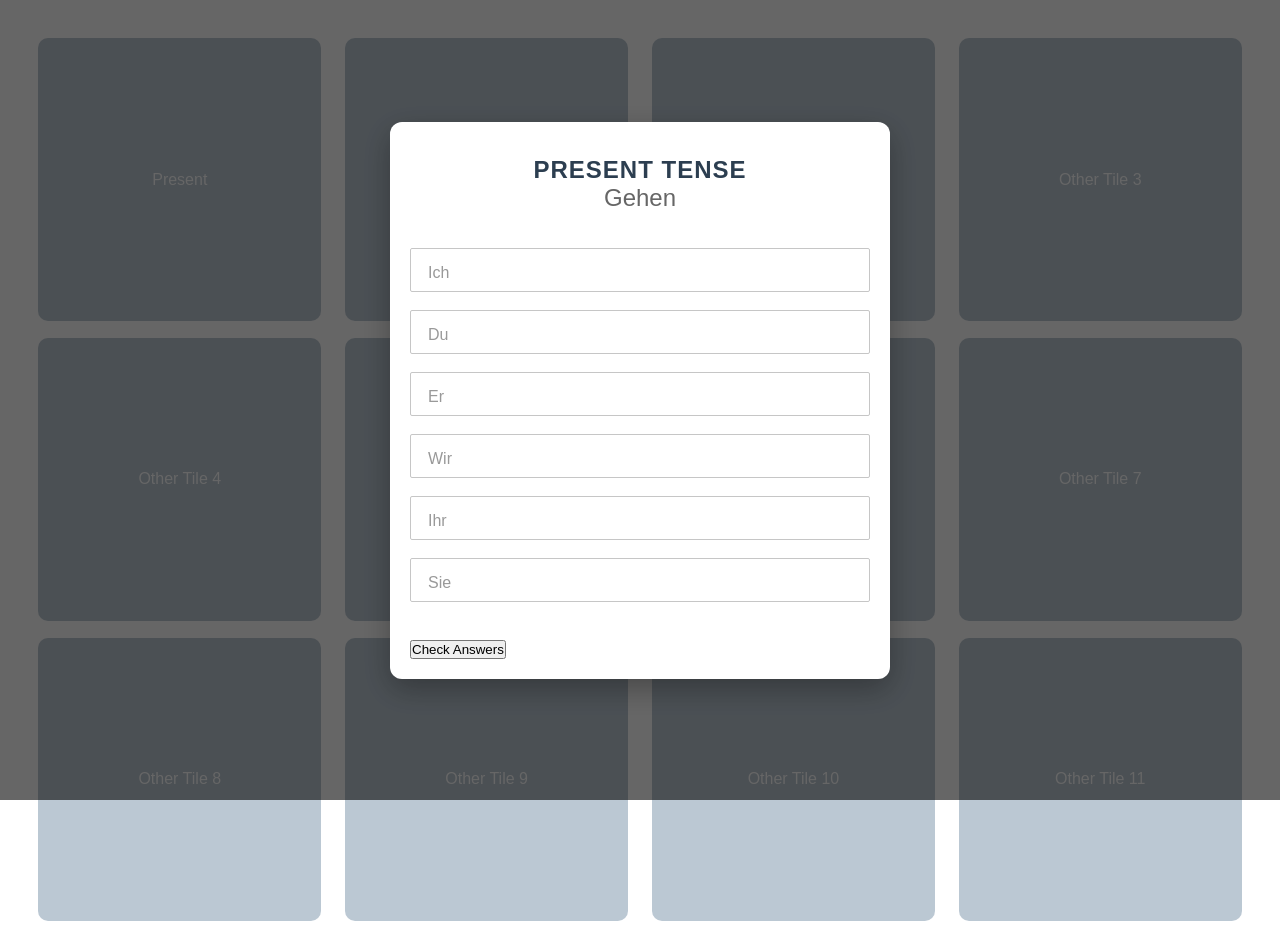
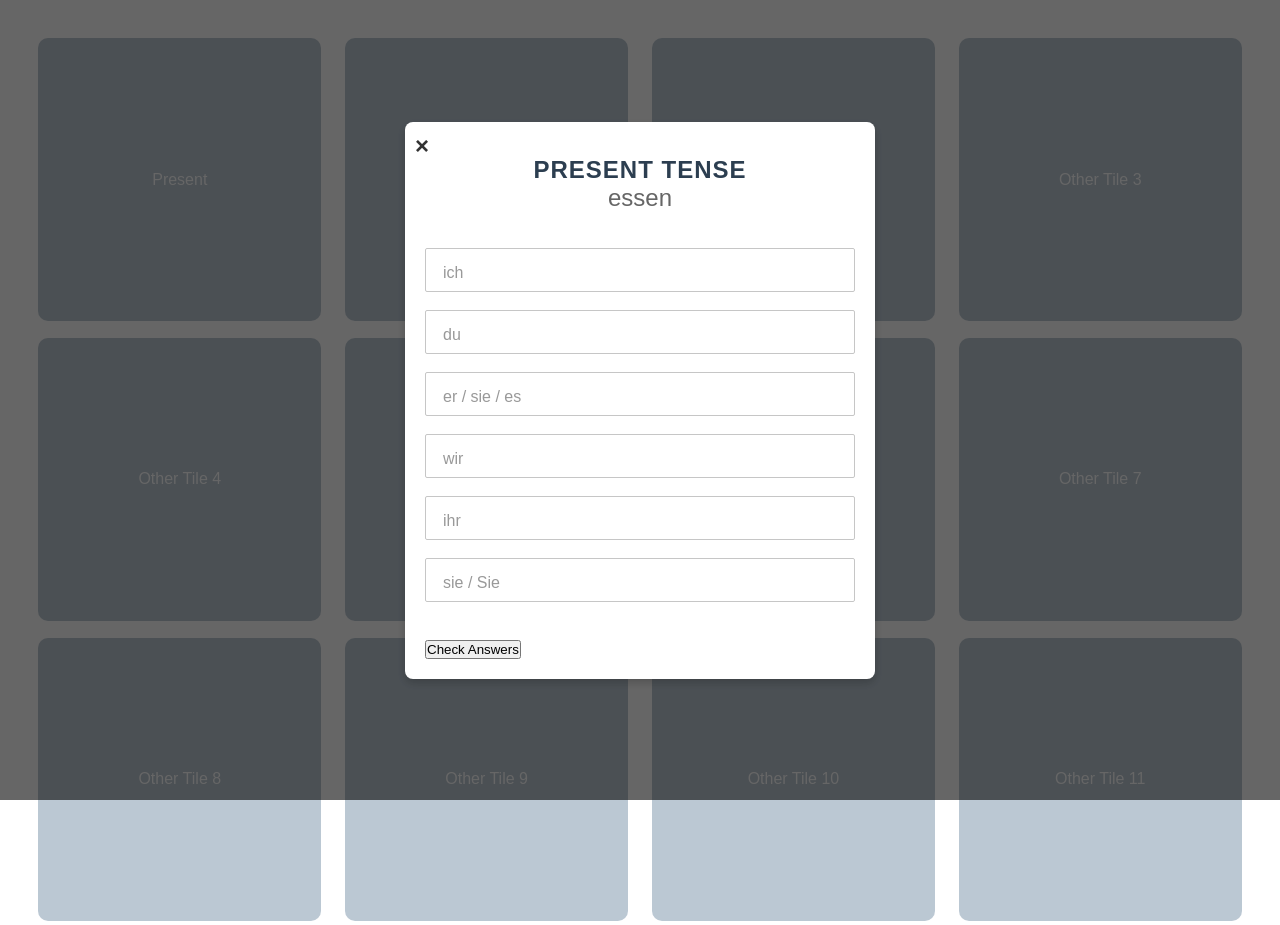
Before and after one commit to J-A-G-0/learn_german_2, a React (Create React App) app: page / in a window 1280 px wide. Both pictures are taken after a click on the element "Present". Built offline with nearby package versions, Linux system fonts and the light colour scheme.

Commit message:
Verb data now stored in hashes under /Data, exit added to Modal, Can now click through each verb in a set before exiting at the end, stylistic changes.

```diff
--- a/src/Components/Modal.css
+++ b/src/Components/Modal.css
@@ -41,6 +41,37 @@
     padding-bottom: 1.5em;
     text-align: center;
 }
+
+.modal-content {
+    position: relative;
+    width: 470px; /* Adjust as needed */
+    background: white;
+    padding: 20px;
+    border-radius: 8px;
+    box-shadow: 0px 4px 10px rgba(0, 0, 0, 0.2);
+}
+
+.modal-content header {
+  width: 100%; /* Ensures the header spans the full width */
+}
+
+
+.close-button {
+  position: absolute;
+  top: 10px;
+  left: 10px;
+  background: none;
+  border: none;
+  font-size: 24px;
+  cursor: pointer;
+  color: #333;
+  font-weight: bold;
+}
+
+.close-button:hover {
+  color: red;
+}
+
 
 /* Colours */
 :root {
--- a/src/Components/Modal.js
+++ b/src/Components/Modal.js
@@ -1,21 +1,39 @@
 import React, { useEffect, useState } from 'react';
 import './Modal.css';
-import verbHashes from './verbHashes';
-import { getVerbArrayFromTenseName } from './verbHashes';
+import { getVerbArrayFromTenseName } from '../Data/Verbs';
+import verbs from '../Data/Verbs';
 
-function Modal( {title} ) {
+function Modal( {title, onClose } ) {
   const [submitCount, setSubmitCount] = useState(0);  // Track the number of form submissions
   const [buttonText, setButtonText] = useState("Check Answers");  // Manage button text state
+  const [verbNumber, setVerbNumber] = useState(0); // Track the current verb index
 
-  const pageNumber = 0;
-  console.log("page number = " + pageNumber);
+  // ###
+  // Retrieve verb data for the current modal.
+  // ###
 
-  const verbsToStudyArray = getVerbArrayFromTenseName(title.toLowerCase());
+  console.log("verb number = " + verbNumber);
+
+  const tenseToStudy = title.toLowerCase();
+  console.log("tenseToStudy = " + tenseToStudy);
+
+  const verbsToStudyArray = getVerbArrayFromTenseName(tenseToStudy);
   console.log("verb array to study = " + verbsToStudyArray);
 
   // Get number of different verbs to be studied.
   const numberOfVerbsToStudy = verbsToStudyArray.length;
   console.log("number of verbs to study = " + numberOfVerbsToStudy);
+
+  const currentVerbToStudy = verbsToStudyArray[verbNumber]
+  console.log("currentVerbToStudy = " + currentVerbToStudy);
+
+  // Note syntax here. The following would not log properly:
+  // const currentVerbToStudyDictionary = verbs[currentVerbToStudy][tenseToStudy];
+  const currentVerbToStudyDictionary = verbs[currentVerbToStudy][tenseToStudy];
+  console.log("Full dictionary for this verb = ", currentVerbToStudyDictionary);
+
+// ###
+
 
   useEffect(() => {
     const form = document.getElementById("verbForm");
@@ -42,9 +60,18 @@ function Modal( {title} ) {
       setButtonText("Continue");  // Change button text to 'Continue'
       lockInputs(); // Disable all inputs, but keep submit enabled
     } else if (submitCount === 1) {
-      // Second time: you could perform final form submission or show a summary
-      console.log("Second click - handling final submission or next step.");
-    }
+        // Move to the next verb if there is one
+        if (verbNumber < numberOfVerbsToStudy - 1) {
+          setVerbNumber((prevVerbNumber) => prevVerbNumber + 1);
+          setSubmitCount(0); // Reset submit count for the new verb
+          setButtonText("Check Answers"); // Reset button text
+          resetInputs(); // Clear the form for the next verb
+          resetFloatingLabels();
+        } else {
+          onClose();
+          // console.log("Reached the last verb. Handle completion.");
+        }
+      }
   }
 
   // Prevent user interaction after first submit
@@ -60,6 +87,14 @@ function Modal( {title} ) {
     console.log("consider it locked Ma'am");
   }
 
+  function resetInputs() {
+    document.querySelectorAll("#verbForm input").forEach((input) => {
+      input.disabled = false; // Enable inputs
+      input.classList.remove("incorrect", "correct"); // Remove highlight
+      if (input.type !== "submit") input.value = ""; // Clear input fields
+    });
+  }
+
   // Function to highlight incorrect answers
   const highlightIncorrectAnswer = (input) => {
     input.classList.add('incorrect');
@@ -72,16 +107,7 @@ function Modal( {title} ) {
 
   // Logic to check if the user's answer is incorrect
   const answerIsIncorrect = (userAnswer) => {
-    const presentHash = {
-      "ich": "gehe",
-      "du": "gehst",
-      "er": "geht",
-      "wir": "gehen",
-      "ihr": "geht",
-      "sie": "gehen"
-    };
-
-    const correctAnswer = presentHash[userAnswer.name];
+    const correctAnswer = currentVerbToStudyDictionary[userAnswer.name]
 
     return userAnswer.value.trim() !== correctAnswer;
   };
@@ -122,38 +148,51 @@ function Modal( {title} ) {
     });
   }, []);
 
+  function resetFloatingLabels() {
+    const floatLabels = document.querySelectorAll('.floatLabel');
+    floatLabels.forEach((input) => {
+      const label = input.nextElementSibling;
+      if (!input.value.trim()) {
+        label.classList.remove('active'); // Remove active class when input is empty
+      }
+    });
+  }
+
+
   return (
     <div className="modal-wrapper">
       <div className="modal-content">
         <header>
+          {/* Close Button (X) */}
+          <button className="close-button" onClick={onClose}>&times;</button>
           <h2 className="modal-title">{title} Tense</h2>
-          <h3 className="modal-subtitle">Gehen</h3>
+          <h3 className="modal-subtitle">{currentVerbToStudy}</h3>
         </header>
         <form id="verbForm" name="verbForm">
           <div className="form-group">
             <div className="controls">
               <input type="text" id="ich" className="floatLabel" name="ich" />
-              <label htmlFor="ich">Ich</label>
+              <label htmlFor="ich">ich</label>
             </div>
             <div className="controls">
               <input type="text" id="du" className="floatLabel" name="du" />
-              <label htmlFor="du">Du</label>
+              <label htmlFor="du">du</label>
             </div>
             <div className="controls">
               <input type="text" id="er" className="floatLabel" name="er" />
-              <label htmlFor="er">Er</label>
+              <label htmlFor="er">er / sie / es</label>
             </div>
             <div className="controls">
               <input type="text" id="wir" className="floatLabel" name="wir" />
-              <label htmlFor="wir">Wir</label>
+              <label htmlFor="wir">wir</label>
             </div>
             <div className="controls">
               <input type="text" id="ihr" className="floatLabel" name="ihr" />
-              <label htmlFor="ihr">Ihr</label>
+              <label htmlFor="ihr">ihr</label>
             </div>
             <div className="controls">
               <input type="text" id="sie" className="floatLabel" name="sie" />
-              <label htmlFor="sie">Sie</label>
+              <label htmlFor="sie">sie / Sie</label>
             </div>
           </div>
           <input type="submit" className="submitButton" id="submitButton" value={buttonText} />
--- a/src/Components/verbHashes.js
+++ /dev/null
@@ -1,102 +0,0 @@
-import React from 'react';
-
-export function getVerbArrayFromTenseName(tense) {
-    const tenseToVerbArrayMap = new Map([
-        ["present", ["essen", "trinken", "gehen", "sehen", "kommen", "machen", "fahren", "arbeiten", "lesen", "sprechen"]]
-    ]);
-
-    return tenseToVerbArrayMap.get(tense);
-}
-
-// Remember to feed this just the value, not the object.
-export default function verbHashes(tense) {
-    const presentTense = {
-        "essen": {
-          "ich": "esse",
-          "du": "isst",
-          "er": "isst",
-          "wir": "essen",
-          "ihr": "esst",
-          "sie": "essen"
-        },
-        "trinken": {
-          "ich": "trinke",
-          "du": "trinkst",
-          "er": "trinkt",
-          "wir": "trinken",
-          "ihr": "trinkt",
-          "sie": "trinken"
-        },
-        "gehen": {
-          "ich": "gehe",
-          "du": "gehst",
-          "er": "geht",
-          "wir": "gehen",
-          "ihr": "geht",
-          "sie": "gehen"
-        },
-        "sehen": {
-          "ich": "sehe",
-          "du": "siehst",
-          "er": "sieht",
-          "wir": "sehen",
-          "ihr": "seht",
-          "sie": "sehen"
-        },
-        "kommen": {
-          "ich": "komme",
-          "du": "kommst",
-          "er": "kommt",
-          "wir": "kommen",
-          "ihr": "kommt",
-          "sie": "kommen"
-        },
-        "machen": {
-          "ich": "mache",
-          "du": "machst",
-          "er": "macht",
-          "wir": "machen",
-          "ihr": "macht",
-          "sie": "machen"
-        },
-        "fahren": {
-          "ich": "fahre",
-          "du": "fährst",
-          "er": "fährt",
-          "wir": "fahren",
-          "ihr": "fahrt",
-          "sie": "fahren"
-        },
-        "arbeiten": {
-          "ich": "arbeite",
-          "du": "arbeitest",
-          "er": "arbeitet",
-          "wir": "arbeiten",
-          "ihr": "arbeitet",
-          "sie": "arbeiten"
-        },
-        "lesen": {
-          "ich": "lese",
-          "du": "liest",
-          "er": "liest",
-          "wir": "lesen",
-          "ihr": "lest",
-          "sie": "lesen"
-        },
-        "sprechen": {
-          "ich": "spreche",
-          "du": "sprichst",
-          "er": "spricht",
-          "wir": "sprechen",
-          "ihr": "sprecht",
-          "sie": "sprechen"
-        }
-      };
-
-    const pairings  = new Map([
-        ["present", presentTense]
-    ]);
-
-    return pairings.get(tense);
-
-}
--- /dev/null
+++ b/src/Data/Verbs.js
@@ -0,0 +1,193 @@
+export function getVerbArrayFromTenseName(tense) {
+    const tenseToVerbArrayMap = new Map([
+        ["present", ["essen", "trinken", "gehen", "sehen", "kommen", "machen", "fahren", "arbeiten", "lesen", "sprechen"]],
+        ["perfekt", ["essen", "trinken", "gehen", "sehen", "kommen", "machen", "fahren", "arbeiten", "lesen", "sprechen"]]
+    ]);
+
+    return tenseToVerbArrayMap.get(tense.toLowerCase());
+}
+
+const verbs = {
+    "essen": {
+        "present": {
+            "ich": "esse",
+            "du": "isst",
+            "er": "isst",
+            "wir": "essen",
+            "ihr": "esst",
+            "sie": "essen"
+        },
+        "perfekt": {
+            "ich": "habe gegessen",
+            "du": "hast gegessen",
+            "er": "hat gegessen",
+            "wir": "haben gegessen",
+            "ihr": "habt gegessen",
+            "sie": "haben gegessen"
+        }
+    },
+    "trinken": {
+        "present": {
+            "ich": "trinke",
+            "du": "trinkst",
+            "er": "trinkt",
+            "wir": "trinken",
+            "ihr": "trinkt",
+            "sie": "trinken"
+        },
+        "perfekt": {
+            "ich": "habe getrunken",
+            "du": "hast getrunken",
+            "er": "hat getrunken",
+            "wir": "haben getrunken",
+            "ihr": "habt getrunken",
+            "sie": "haben getrunken"
+        }
+    },
+    "gehen": {
+        "present": {
+            "ich": "gehe",
+            "du": "gehst",
+            "er": "geht",
+            "wir": "gehen",
+            "ihr": "geht",
+            "sie": "gehen"
+        },
+        "perfekt": {
+            "ich": "bin gegangen",
+            "du": "bist gegangen",
+            "er": "ist gegangen",
+            "wir": "sind gegangen",
+            "ihr": "seid gegangen",
+            "sie": "sind gegangen"
+        }
+    },
+    "sehen": {
+        "present": {
+            "ich": "sehe",
+            "du": "siehst",
+            "er": "sieht",
+            "wir": "sehen",
+            "ihr": "seht",
+            "sie": "sehen"
+        },
+        "perfekt": {
+            "ich": "habe gesehen",
+            "du": "hast gesehen",
+            "er": "hat gesehen",
+            "wir": "haben gesehen",
+            "ihr": "habt gesehen",
+            "sie": "haben gesehen"
+        }
+    },
+    "kommen": {
+        "present": {
+            "ich": "komme",
+            "du": "kommst",
+            "er": "kommt",
+            "wir": "kommen",
+            "ihr": "kommt",
+            "sie": "kommen"
+        },
+        "perfekt": {
+            "ich": "bin gekommen",
+            "du": "bist gekommen",
+            "er": "ist gekommen",
+            "wir": "sind gekommen",
+            "ihr": "seid gekommen",
+            "sie": "sind gekommen"
+        }
+    },
+    "machen": {
+        "present": {
+            "ich": "mache",
+            "du": "machst",
+            "er": "macht",
+            "wir": "machen",
+            "ihr": "macht",
+            "sie": "machen"
+        },
+        "perfekt": {
+            "ich": "habe gemacht",
+            "du": "hast gemacht",
+            "er": "hat gemacht",
+            "wir": "haben gemacht",
+            "ihr": "habt gemacht",
+            "sie": "haben gemacht"
+        }
+    },
+    "fahren": {
+        "present": {
+            "ich": "fahre",
+            "du": "fährst",
+            "er": "fährt",
+            "wir": "fahren",
+            "ihr": "fahrt",
+            "sie": "fahren"
+        },
+        "perfekt": {
+            "ich": "bin gefahren",
+            "du": "bist gefahren",
+            "er": "ist gefahren",
+            "wir": "sind gefahren",
+            "ihr": "seid gefahren",
+            "sie": "sind gefahren"
+        }
+    },
+    "arbeiten": {
+        "present": {
+            "ich": "arbeite",
+            "du": "arbeitest",
+            "er": "arbeitet",
+            "wir": "arbeiten",
+            "ihr": "arbeitet",
+            "sie": "arbeiten"
+        },
+        "perfekt": {
+            "ich": "habe gearbeitet",
+            "du": "hast gearbeitet",
+            "er": "hat gearbeitet",
+            "wir": "haben gearbeitet",
+            "ihr": "habt gearbeitet",
+            "sie": "haben gearbeitet"
+        }
+    },
+    "lesen": {
+        "present": {
+            "ich": "lese",
+            "du": "liest",
+            "er": "liest",
+            "wir": "lesen",
+            "ihr": "lest",
+            "sie": "lesen"
+        },
+        "perfekt": {
+            "ich": "habe gelesen",
+            "du": "hast gelesen",
+            "er": "hat gelesen",
+            "wir": "haben gelesen",
+            "ihr": "habt gelesen",
+            "sie": "haben gelesen"
+        }
+    },
+    "sprechen": {
+        "present": {
+            "ich": "spreche",
+            "du": "sprichst",
+            "er": "spricht",
+            "wir": "sprechen",
+            "ihr": "sprecht",
+            "sie": "sprechen"
+        },
+        "perfekt": {
+            "ich": "habe gesprochen",
+            "du": "hast gesprochen",
+            "er": "hat gesprochen",
+            "wir": "haben gesprochen",
+            "ihr": "habt gesprochen",
+            "sie": "haben gesprochen"
+        }
+    }
+};
+
+export default verbs;
--- a/src/TileGrid.js
+++ b/src/TileGrid.js
@@ -60,7 +60,7 @@ export default function TileGrid() {
 
     // Array of tile titles
     const tileTitles = [
-        "Present", "Other Tile 1", "Other Tile 2", "Other Tile 3",
+        "Present", "Perfekt", "Other Tile 2", "Other Tile 3",
         "Other Tile 4", "Other Tile 5", "Other Tile 6", "Other Tile 7",
         "Other Tile 8", "Other Tile 9", "Other Tile 10", "Other Tile 11"
     ];
--- a/src/pages/Home.jsx
+++ b/src/pages/Home.jsx
@@ -10,7 +10,6 @@ function Home() {
     return (
         <div className='grid-container'>
           <TileGrid />
-          {/* <Modal /> */}
         </div>
       );
 }
```
